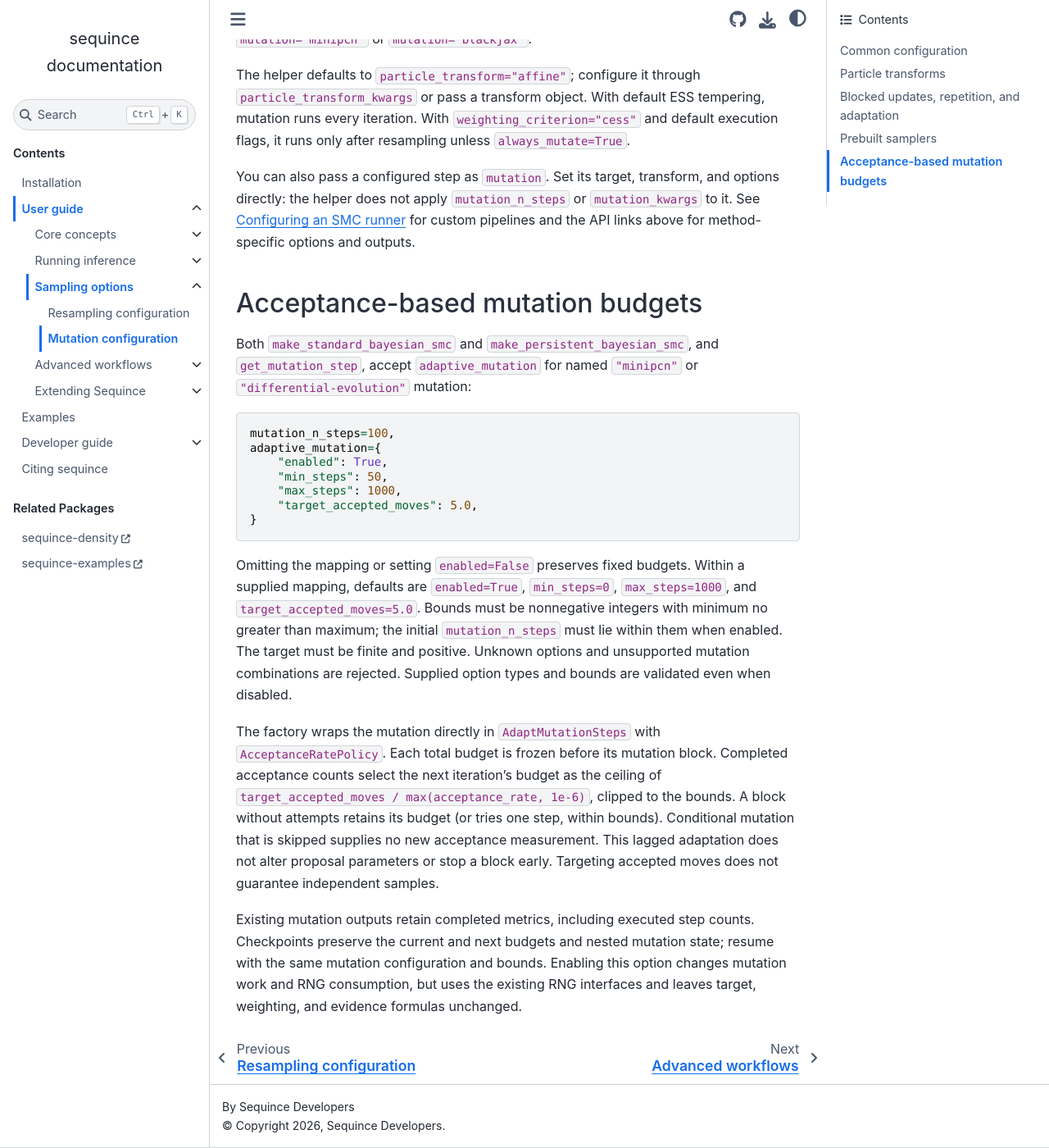
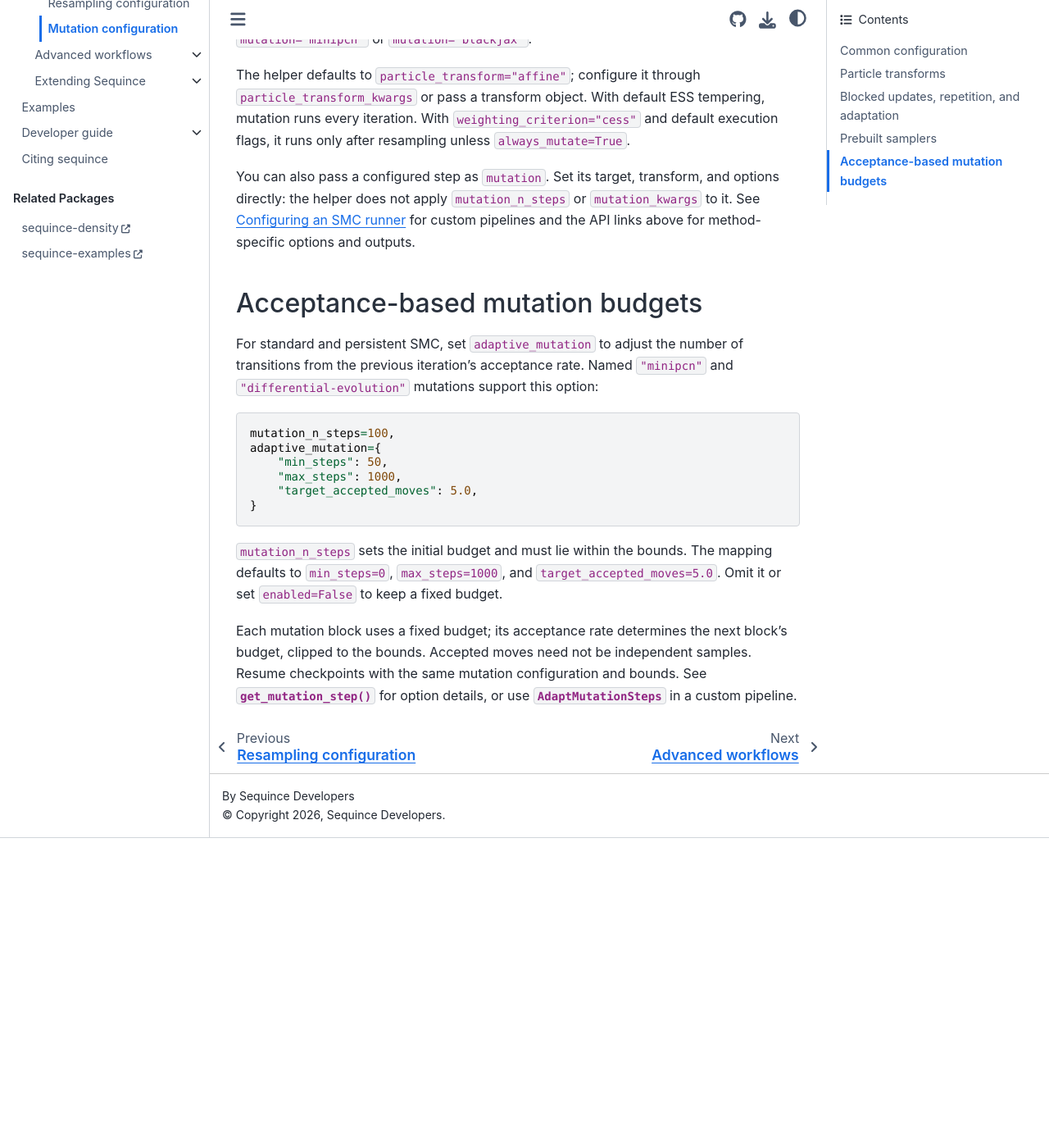
Before and after one commit to sequince-dev/sequince, a Sphinx documentation site: the page built from docs/user_guide/sampling_options/mutation_configuration.rst, in a window 1280 px wide and 1400 px high, scrolled down 3689 px. Shown: the whole window at 82% size. Built offline with Sphinx 7.4.7 and the Sphinx Book theme 1.1.4, drawn with Linux system fonts in a browser that asks for light colours; pages that are not in the unit, such as notebooks, are missing from menus; after the commit the page ends 4711 px from its top, so only the background shows below that.

Commit message:
DOC: tweak docs for adaptive mutation

```diff
--- a/docs/user_guide/sampling_options/mutation_configuration.rst
+++ b/docs/user_guide/sampling_options/mutation_configuration.rst
@@ -171,37 +171,28 @@ and the API links above for method-specific options and outputs.
 Acceptance-based mutation budgets
 ---------------------------------
 
-Both ``make_standard_bayesian_smc`` and ``make_persistent_bayesian_smc``, and
-``get_mutation_step``, accept ``adaptive_mutation`` for named ``"minipcn"`` or
-``"differential-evolution"`` mutation::
+For standard and persistent SMC, set ``adaptive_mutation`` to adjust the number
+of transitions from the previous iteration's acceptance rate. Named
+``"minipcn"`` and ``"differential-evolution"`` mutations support this option:
+
+.. code-block:: python
 
     mutation_n_steps=100,
     adaptive_mutation={
-        "enabled": True,
         "min_steps": 50,
         "max_steps": 1000,
         "target_accepted_moves": 5.0,
     }
 
-Omitting the mapping or setting ``enabled=False`` preserves fixed budgets.
-Within a supplied mapping, defaults are ``enabled=True``, ``min_steps=0``,
-``max_steps=1000``, and ``target_accepted_moves=5.0``. Bounds must be nonnegative
-integers with minimum no greater than maximum; the initial ``mutation_n_steps``
-must lie within them when enabled. The target must be finite and positive.
-Unknown options and unsupported mutation combinations are rejected. Supplied
-option types and bounds are validated even when disabled.
+``mutation_n_steps`` sets the initial budget and must lie within the bounds.
+The mapping defaults to ``min_steps=0``, ``max_steps=1000``, and
+``target_accepted_moves=5.0``. Omit it or set ``enabled=False`` to keep a fixed
+budget.
 
-The factory wraps the mutation directly in ``AdaptMutationSteps`` with
-``AcceptanceRatePolicy``. Each total budget is frozen before its mutation block.
-Completed acceptance counts select the next iteration's budget as the ceiling of
-``target_accepted_moves / max(acceptance_rate, 1e-6)``, clipped to the bounds.
-A block without attempts retains its budget (or tries one step, within bounds).
-Conditional mutation that is skipped supplies no new acceptance measurement.
-This lagged adaptation does not alter proposal parameters or stop a block early.
-Targeting accepted moves does not guarantee independent samples.
-
-Existing mutation outputs retain completed metrics, including executed step
-counts. Checkpoints preserve the current and next budgets and nested mutation
-state; resume with the same mutation configuration and bounds. Enabling this
-option changes mutation work and RNG consumption, but uses the existing RNG
-interfaces and leaves target, weighting, and evidence formulas unchanged.
+Each mutation block uses a fixed budget; its acceptance rate determines the
+next block's budget, clipped to the bounds. Accepted moves need not be
+independent samples. Resume checkpoints with the same mutation configuration
+and bounds. See :func:`~sequince.steps.mutation.factory.get_mutation_step` for
+option details, or use
+:class:`~sequince.steps.mutation.adaptive.steps.AdaptMutationSteps` in a custom
+pipeline.
```
